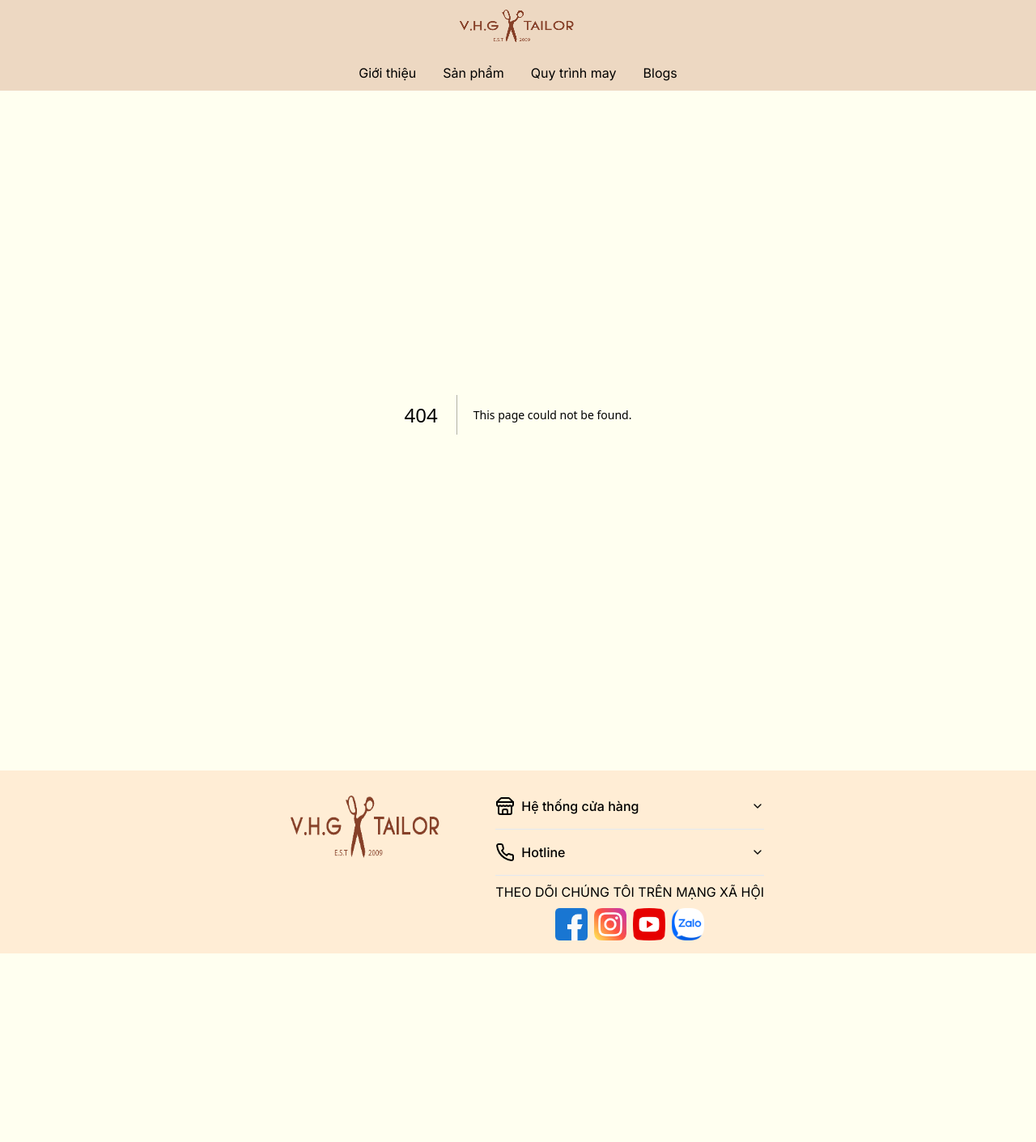
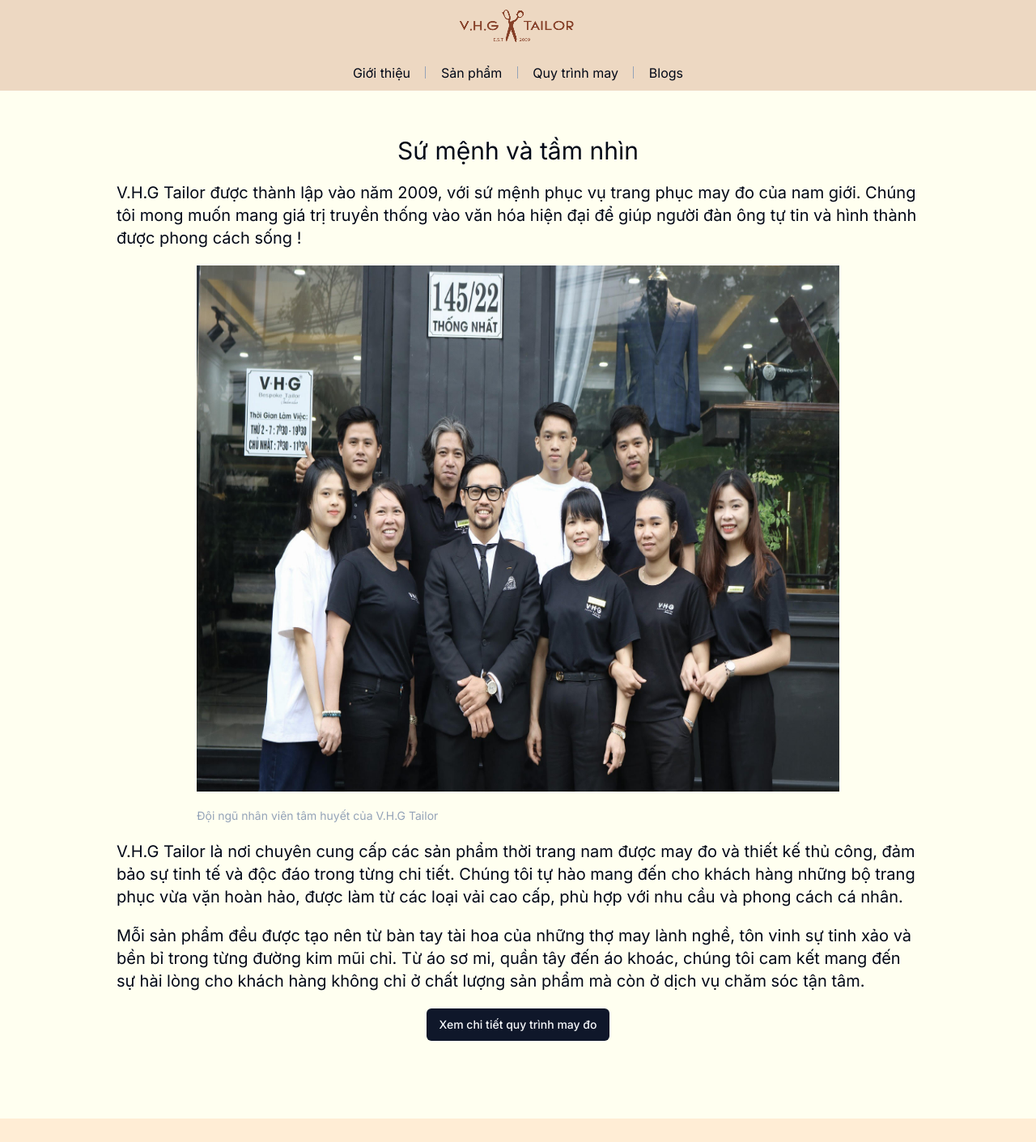
Before and after one commit to khangnguyen19999kn/VHG-Tailor, a Next.js app: page /gioi-thieu in a window 1280 px wide. Before the commit this address had no page. Shown: the top 1411 px of the page at 81% size. Before the commit the page ends 1178 px from the top, so only its background shows below. Built offline with nearby package versions, Linux system fonts and the light colour scheme.

Commit message:
feat: filter product in page type

```diff
--- /dev/null
+++ b/src/app/gioi-thieu/page.tsx
@@ -0,0 +1,55 @@
+import { Button } from "@/components/ui/button";
+import Image from "next/image";
+import Link from "next/link";
+
+export default function IntroductionPage() {
+  return (
+    <div className="w-full h-full flex justify-center">
+      <div className="w-full bigDesktop:w-1/2 desktop:w-4/5 laptop:w-4/5 flex flex-col gap-5 my-10 p-4">
+        <p className="text-3xl bold text-center">Sứ mệnh và tầm nhìn</p>
+        <p className="text-xl">
+          V.H.G Tailor được thành lập vào năm 2009, với sứ mệnh phục vụ trang
+          phục may đo của nam giới. Chúng tôi mong muốn mang giá trị truyền
+          thống vào văn hóa hiện đại để giúp người đàn ông tự tin và hình thành
+          được phong cách sống !
+        </p>
+        <div className="w-full flex justify-center">
+          <div className="w-4/5 h-[650px] relative mobile:w-full mobile:h-[300px]">
+            <Image
+              src={"/herosection2.jpg"}
+              alt="herosection2"
+              fill
+              className=""
+            />
+          </div>
+        </div>
+        <div className="w-full flex justify-center">
+          <div className="w-4/5">
+            <p className="text-sm text-slate-400">
+              Đội ngũ nhân viên tâm huyết của V.H.G Tailor
+            </p>
+          </div>
+        </div>
+        <p className="text-xl">
+          V.H.G Tailor là nơi chuyên cung cấp các sản phẩm thời trang nam được
+          may đo và thiết kế thủ công, đảm bảo sự tinh tế và độc đáo trong từng
+          chi tiết. Chúng tôi tự hào mang đến cho khách hàng những bộ trang phục
+          vừa vặn hoàn hảo, được làm từ các loại vải cao cấp, phù hợp với nhu
+          cầu và phong cách cá nhân.
+        </p>
+        <p className="text-xl">
+          Mỗi sản phẩm đều được tạo nên từ bàn tay tài hoa của những thợ may
+          lành nghề, tôn vinh sự tinh xảo và bền bỉ trong từng đường kim mũi
+          chỉ. Từ áo sơ mi, quần tây đến áo khoác, chúng tôi cam kết mang đến sự
+          hài lòng cho khách hàng không chỉ ở chất lượng sản phẩm mà còn ở dịch
+          vụ chăm sóc tận tâm.
+        </p>
+        <div className="w-full flex justify-center">
+          <Link href="/quy-trinh">
+            <Button>Xem chi tiết quy trình may đo</Button>
+          </Link>
+        </div>
+      </div>
+    </div>
+  );
+}
--- a/src/app/products/[type]/page.tsx
+++ b/src/app/products/[type]/page.tsx
@@ -1,15 +1,7 @@
 import { getProductsWithType } from "@/api/products";
-import ProductList from "@/features/home/components/ProductList";
+import ProductList from "@/features/product-type-list/components/ProductList";
 import { TProduct } from "@/types/product";
 
-// export async function generateStaticParams() {
-//   let posts: TResponseAllTypeProduct = await fetch(
-//     "https://api.vhgtailorhouse.vn/products/type"
-//   ).then((res) => res.json());
-//   return posts.data.map((post) => ({
-//     type: post,
-//   }));
-// }
 export default async function PageProductType({
   params,
 }: {
@@ -19,5 +11,5 @@
   const productsWithType = await getProductsWithType(type);
   const dataProducts: TProduct[] = productsWithType.data || [];
 
-  return <ProductList dataProductNews={dataProducts} />;
+  return <ProductList data={dataProducts} />;
 }
--- a/src/components/footer/index.tsx
+++ b/src/components/footer/index.tsx
@@ -33,7 +33,7 @@
                   </div>
                   <div className="flex items-center gap-2">
                     <Sparkle />
-                    CN2: 145/22 Thống Nhất, TP Pleiku, tỉnh Gia Lai
+                    Comming Soon
                   </div>
                 </div>
               </AccordionContent>
@@ -48,7 +48,7 @@
               <AccordionContent>
                 <div className="flex items-center gap-2">
                   <Sparkle />
-                  <p>0912345678</p>
+                  <p>0269 6276 777</p>
                 </div>
               </AccordionContent>
             </AccordionItem>
@@ -58,7 +58,7 @@
           </p>
           <div className="flex gap-2 justify-center">
             <div className="relative w-10 h-10">
-              <Image src={"/social_facebook.webp"} fill alt="logo" />
+              <a href="https://www.facebook.com/hugoshop.pk/?locale=vi_VN" target="_blank"><Image src={"/social_facebook.webp"} fill alt="logo" /></a>
             </div>
             <div className="relative w-10 h-10">
               <Image src={"/social_instagram.webp"} fill alt="logo" />
--- a/src/components/header/index.tsx
+++ b/src/components/header/index.tsx
@@ -7,16 +7,13 @@
   DropdownMenuSeparator,
   DropdownMenuTrigger,
 } from "@/components/ui/dropdown-menu";
-import {
-  Tooltip,
-  TooltipContent,
-  TooltipProvider,
-  TooltipTrigger,
-} from "@/components/ui/tooltip";
+import { Separator } from "@/components/ui/separator";
 import Image from "next/image";
 import Link from "next/link";
+import { useState } from "react";
 
 export default function Header() {
+  const [openDropDown, setOpenDropDown] = useState(false);
   return (
     <div className="w-full bg-header h-28 sticky top-0 flex justify-center z-50">
       <div className="w-full h-full">
@@ -28,61 +25,50 @@
           </div>
         </div>
         <div className="flex justify-around items-center mx-auto h-2/5 mobile:w-full tablet:w-2/3 bigDesktop:w-1/4 w-1/3">
-          <TooltipProvider>
-            <Tooltip>
-              <TooltipTrigger>
-                <Link
-                  href="/gioi-thieu"
-                  className="bold cursor-not-allowed relative group"
-                >
-                  <span>Giới thiệu</span>
-                  <div className="absolute left-0 -bottom-1 w-0 h-0.5 bg-black transition-all duration-300 group-hover:w-full"></div>
-                </Link>
-              </TooltipTrigger>
-              <TooltipContent>
-                <p>Đang phát triển</p>
-              </TooltipContent>
-            </Tooltip>
-          </TooltipProvider>
+          <Link href="/gioi-thieu" className="bold relative group">
+            <span>Giới thiệu</span>
+            <div className="absolute left-0 -bottom-1 w-0 h-0.5 bg-black transition-all duration-300 group-hover:w-full"></div>
+          </Link>
+          <Separator orientation="vertical" className="bg-slate-400 h-1/3" />
 
-          <DropdownMenu>
-            <DropdownMenuTrigger>
+          <DropdownMenu open={openDropDown}>
+            <DropdownMenuTrigger onClick={() => setOpenDropDown(!openDropDown)}>
               <p className="bold relative group">
                 Sản phẩm
                 <div className="absolute left-0 -bottom-1 w-0 h-0.5 bg-black transition-all duration-300 group-hover:w-full"></div>
               </p>
             </DropdownMenuTrigger>
             <DropdownMenuContent>
-              <DropdownMenuItem>
+              <DropdownMenuItem onClick={() => setOpenDropDown(false)}>
                 <Link href={"/products/all"}>Tất cả sản phẩm</Link>
               </DropdownMenuItem>
               <DropdownMenuSeparator />
-              <DropdownMenuItem>
+              <DropdownMenuItem onClick={() => setOpenDropDown(false)}>
                 <Link href={"/products/suit"}>Suit</Link>
               </DropdownMenuItem>
-              <DropdownMenuItem>
+              <DropdownMenuItem onClick={() => setOpenDropDown(false)}>
                 <Link href={"/products/jacket"}>Jacket</Link>
               </DropdownMenuItem>
-              <DropdownMenuItem>
+              <DropdownMenuItem onClick={() => setOpenDropDown(false)}>
                 <Link href={"/products/shirt"}>Shirt</Link>
               </DropdownMenuItem>
-              <DropdownMenuItem>
+              <DropdownMenuItem onClick={() => setOpenDropDown(false)}>
                 <Link href={"/products/blazer"}>Blazer</Link>
               </DropdownMenuItem>
-              <DropdownMenuItem>
+              <DropdownMenuItem onClick={() => setOpenDropDown(false)}>
                 <Link href={"/products/vest"}>Vest</Link>
               </DropdownMenuItem>
-              <DropdownMenuItem>
+              <DropdownMenuItem onClick={() => setOpenDropDown(false)}>
                 <Link href={"/products/trouser"}>Trouser</Link>
               </DropdownMenuItem>
             </DropdownMenuContent>
           </DropdownMenu>
-
+          <Separator orientation="vertical" className="bg-slate-400 h-1/3" />
           <Link href="/quy-trinh" className="bold relative group">
             Quy trình may
             <div className="absolute left-0 -bottom-1 w-0 h-0.5 bg-black transition-all duration-300 group-hover:w-full"></div>
           </Link>
-
+          <Separator orientation="vertical" className="bg-slate-400 h-1/3" />
           <Link href="/blogs" className="bold relative group">
             Blogs
             <div className="absolute left-0 -bottom-1 w-0 h-0.5 bg-black transition-all duration-300 group-hover:w-full"></div>
--- a/src/features/home/components/ProductList.tsx
+++ b/src/features/home/components/ProductList.tsx
@@ -1,27 +1,45 @@
+"use client";
 import Card from "@/components/card";
 import { Button } from "@/components/ui/button";
+import { sortData } from "@/features/product-type-list/utils/sort-data";
 import { TProduct } from "@/types/product";
 import Link from "next/link";
+import { useSearchParams } from "next/navigation";
+import { useEffect } from "react";
 
 interface IProductList {
   dataProductNews: TProduct[];
+  isSeeMore?: boolean;
 }
-export default function ProductList({ dataProductNews }: IProductList) {
+export default function ProductList({
+  dataProductNews,
+  isSeeMore = true,
+}: IProductList) {
+  const searchParams = useSearchParams();
+  const priceRange = searchParams.get("priceRange")
+    ? searchParams.get("priceRange")
+    : "all";
+  const data = sortData(priceRange, dataProductNews);
+
   return (
     <div className="w-full">
-      <p className="bold text-3xl my-5 text-center">BST Mới</p>
+      {isSeeMore && <p className="bold text-3xl my-5 text-center">BST Mới</p>}
       <div className="flex flex-wrap gap-5 justify-center mobile:p-5">
         {Array.isArray(dataProductNews) && dataProductNews.length > 0 ? (
           dataProductNews.map((item) => <Card key={item.id} {...item} />)
         ) : (
-          <p>Không có sản phẩm</p>
+          <p className="text-center text-2xl font-semibold my-5">
+            Không có sản phẩm
+          </p>
         )}
       </div>
-      <div className="w-full flex justify-center my-5">
-        <Button>
-          <Link href="/products/all">Xem thêm</Link>
-        </Button>
-      </div>
+      {isSeeMore && (
+        <div className="w-full flex justify-center my-5">
+          <Button>
+            <Link href="/products/all">Xem thêm</Link>
+          </Button>
+        </div>
+      )}
     </div>
   );
 }
--- a/src/features/product-type-list/components/FilterProductPage.tsx
+++ b/src/features/product-type-list/components/FilterProductPage.tsx
@@ -15,6 +15,7 @@
 import { RadioGroup, RadioGroupItem } from "@/components/ui/radio-group";
 import { zodResolver } from "@hookform/resolvers/zod";
 import { useParams, useRouter, useSearchParams } from "next/navigation";
+import { useState } from "react";
 
 import { FormProvider, useForm } from "react-hook-form";
 import { z } from "zod";
@@ -26,10 +27,13 @@
 type TFormData = z.infer<typeof FormSchema>;
 export default function FilterProductPage() {
   const router = useRouter();
-  const searchParams = useSearchParams();
+  const [openFilter, setOpenFilter] = useState(false);
   const params = useParams();
   const { type } = (params as { type: string }) || {};
-  const priceRange = searchParams ? searchParams.get("priceRange") : "all";
+  const searchParams = useSearchParams();
+  const priceRange = searchParams.get("priceRange")
+    ? searchParams.get("priceRange")
+    : "all";
   const form = useForm<TFormData>({
     resolver: zodResolver(FormSchema),
     defaultValues: {
@@ -40,8 +44,8 @@
     router.replace(`${type}?priceRange=${data.priceRange}`);
   };
   return (
-    <DropdownMenu>
-      <DropdownMenuTrigger>
+    <DropdownMenu open={openFilter} modal>
+      <DropdownMenuTrigger onClick={() => setOpenFilter(!openFilter)}>
         <Button>Bộ lọc</Button>
       </DropdownMenuTrigger>
       <DropdownMenuContent>
@@ -97,7 +101,12 @@
                 )}
               />
               <div className="flex justify-end">
-                <Button type="submit">Lọc</Button>
+                <Button
+                  type="submit"
+                  onClick={() => setOpenFilter(!openFilter)}
+                >
+                  Lọc
+                </Button>
               </div>
             </form>
           </FormProvider>
--- a/src/features/product-type-list/components/ProductList.tsx
+++ b/src/features/product-type-list/components/ProductList.tsx
@@ -1,11 +1,19 @@
+"use client";
 import Card from "@/components/card";
 import { IProductTypeListProps } from "@/features/product-type-list";
+import { sortData } from "@/features/product-type-list/utils/sort-data";
+import { useSearchParams } from "next/navigation";
 
 export default function ProductList({ data }: IProductTypeListProps) {
+  const searchParams = useSearchParams();
+  const priceRange = searchParams.get("priceRange")
+    ? searchParams.get("priceRange")
+    : "all";
+  const dataProduct = sortData(priceRange, data);
   return (
     <div className="w-full my-10">
       <div className="flex flex-wrap gap-5 justify-center">
-        {data.map((item, index) => (
+        {dataProduct.map((item, index) => (
           <Card key={index} {...item} />
         ))}
       </div>
--- /dev/null
+++ b/src/features/product-type-list/utils/sort-data.ts
@@ -0,0 +1,19 @@
+import { TProduct } from "@/types/product";
+
+export const sortData = (priceRange: string | null, data: TProduct[]) => {
+  if (priceRange === "all" || !priceRange) {
+    return data;
+  }
+  switch (priceRange) {
+    case "cheap":
+      return data.filter((item) => item.price < 3000000);
+    case "affordable":
+      return data.filter(
+        (item) => item.price >= 3000000 && item.price < 5000000
+      );
+    case "expensive":
+      return data.filter((item) => item.price >= 5000000);
+    default:
+      return data;
+  }
+};
```
Also changed, not shown: src/app/blogs/detail/[slug]/page.tsx (+1 -8 lines), src/app/products/detail/[slug]/page.tsx (+0 -10 lines), public/herosection2.jpg (added).
